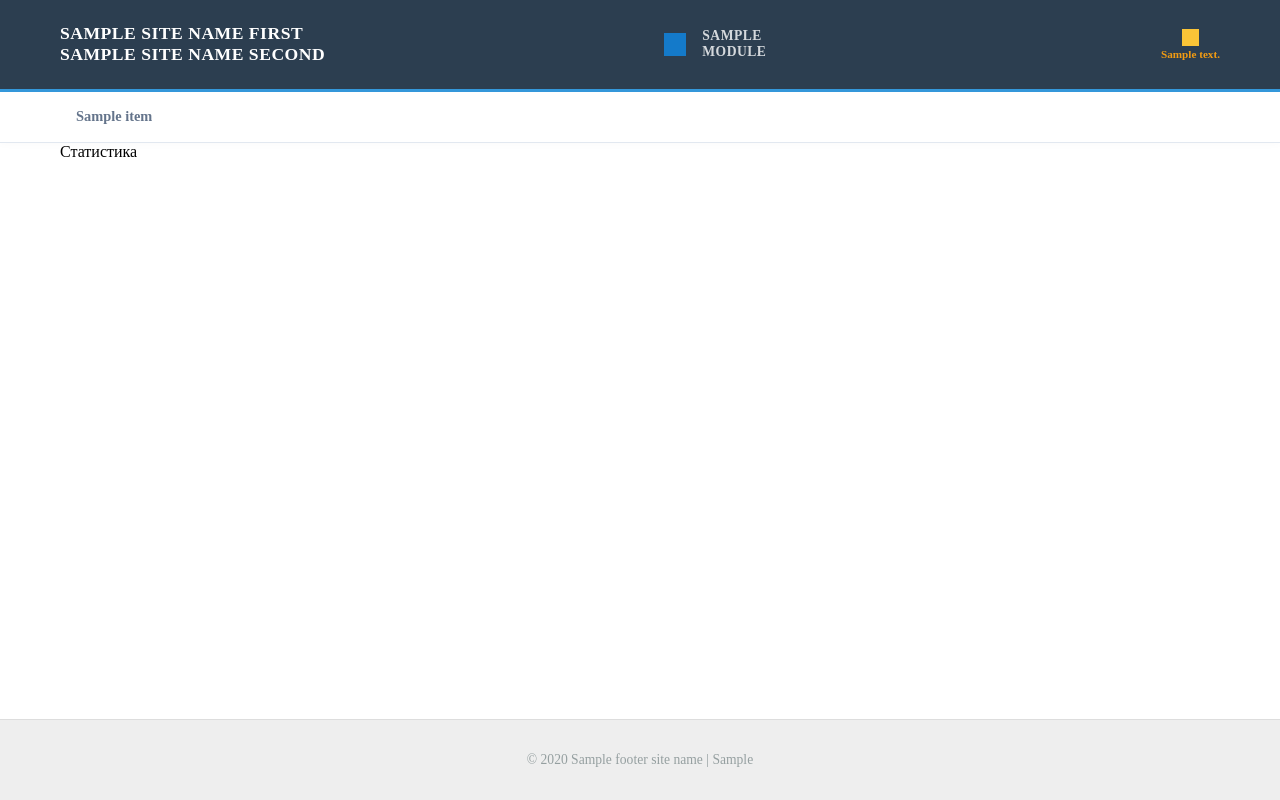
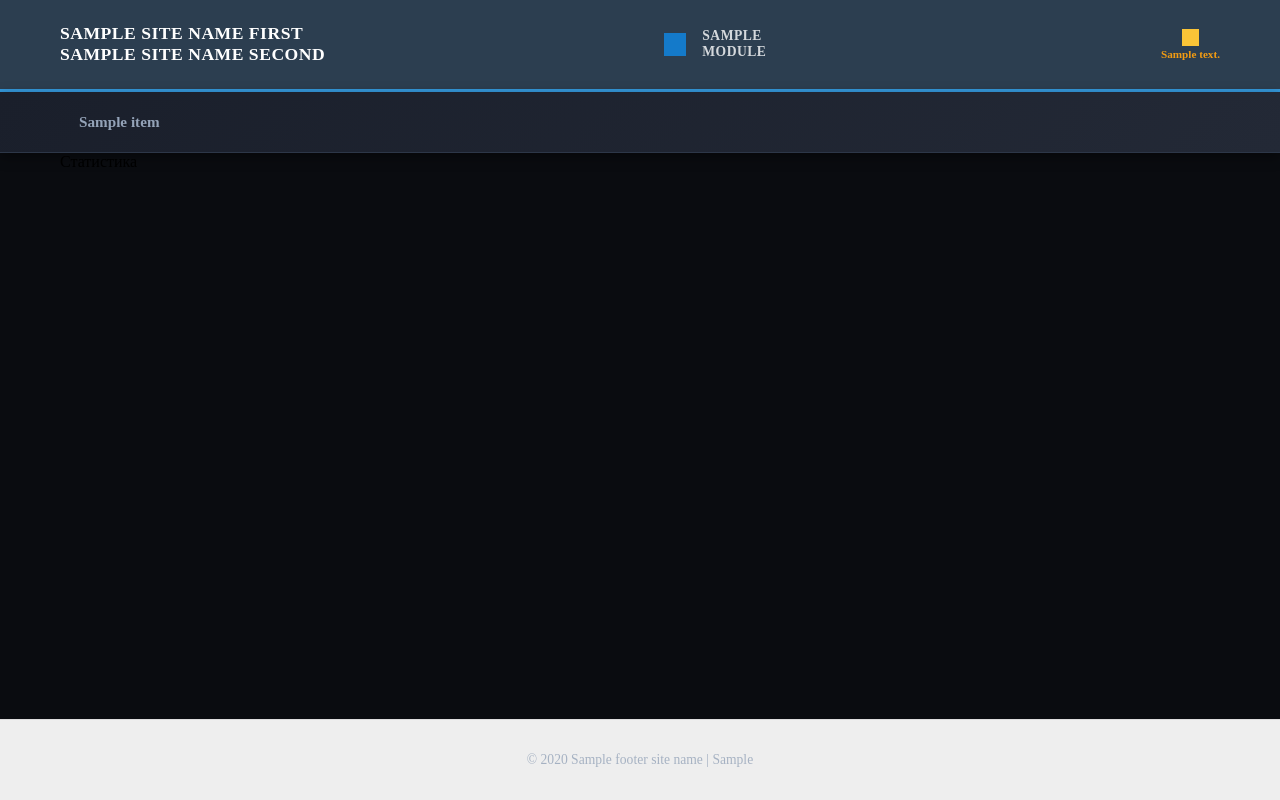
Before and after one commit to fghh111fghh/Depts, a Django app: template depts/app_bets/templates/app_bets/stats.html in a window 1280 px wide. Run offline with Django 5.2, Linux system fonts and the light colour scheme; the template is opened without the code that fills it: most values are stand-ins (such as "Sample title", 1, 10 or a date in 2020); grey boxes are pictures that could not be loaded.

Commit message:
Фиксация

```diff
--- a/depts/app_bets/static/app_bets/css/components/base.css
+++ b/depts/app_bets/static/app_bets/css/components/base.css
@@ -1,8 +1,48 @@
-/* ====== МЕНЮ ПРИЛОЖЕНИЯ СТАВОК ====== */
+/* ====== МЕНЮ ПРИЛОЖЕНИЯ СТАВОК (ТЁМНАЯ ТЕМА) ====== */
+
+:root {
+    --dark-bg-primary: #0a0c10;
+    --dark-bg-secondary: #14181f;
+    --dark-bg-card: #1a1f2b;
+    --dark-bg-elevated: #232936;
+    --dark-bg-light: #2d3442;
+
+    --accent-blue: #3b82f6;
+    --accent-blue-dark: #2563eb;
+    --accent-blue-light: #60a5fa;
+
+    --accent-purple: #8b5cf6;
+    --accent-purple-dark: #7c3aed;
+    --accent-purple-light: #a78bfa;
+
+    --accent-green: #10b981;
+    --accent-red: #ef4444;
+
+    --text-primary: #ffffff;
+    --text-secondary: #e2e8f0;
+    --text-muted: #94a3b8;
+
+    --border-dark: #2d3748;
+    --border-light: #4a5568;
+
+    --shadow-sm: 0 2px 8px rgba(0, 0, 0, 0.3);
+    --shadow-md: 0 4px 12px rgba(0, 0, 0, 0.4);
+    --shadow-glow-blue: 0 4px 15px rgba(59, 130, 246, 0.3);
+    --shadow-glow-purple: 0 4px 15px rgba(139, 92, 246, 0.3);
+}
+
+body {
+    background: var(--dark-bg-primary);
+}
+
 .bets-menu-wrapper {
-    background: white;
-    border-bottom: 1px solid #e2e8f0;
-    box-shadow: 0 2px 8px rgba(0,0,0,0.02);
+    background: linear-gradient(135deg, var(--dark-bg-card) 0%, var(--dark-bg-elevated) 100%);
+    border-bottom: 1px solid var(--border-dark);
+    box-shadow: var(--shadow-md);
+    position: sticky;
+    top: 0;
+    z-index: 100;
+    backdrop-filter: blur(10px);
 }
 
 .bets-menu-container {
@@ -12,12 +52,12 @@
     display: flex;
     justify-content: space-between;
     align-items: center;
-    min-height: 50px;
+    min-height: 60px;
 }
 
 .bets-menu-nav {
     display: flex;
-    gap: 5px;
+    gap: 8px;
     align-items: center;
     flex-wrap: wrap;
 }
@@ -25,60 +65,73 @@
 .bets-menu-item {
     display: flex;
     align-items: center;
-    padding: 8px 16px;
-    color: #64748b;
+    padding: 8px 18px;
+    color: var(--text-muted);
     text-decoration: none;
     font-weight: 600;
-    font-size: 0.9rem;
+    font-size: 0.95rem;
     border-radius: 30px;
-    transition: all 0.2s ease;
+    transition: all 0.3s ease;
     white-space: nowrap;
+    border: 1px solid transparent;
 }
 
 .bets-menu-item:hover {
-    color: #3498db;
-    background: #f8fafc;
+    color: var(--text-primary);
+    background: var(--dark-bg-light);
+    border-color: var(--accent-purple);
+    transform: translateY(-2px);
+    box-shadow: var(--shadow-glow-purple);
 }
 
 .bets-menu-item.active {
+    background: linear-gradient(135deg, var(--accent-blue), var(--accent-blue-dark));
     color: white;
-    background: #3498db;
+    border-color: transparent;
+    box-shadow: var(--shadow-glow-blue);
 }
 
 .bets-menu-actions {
     display: flex;
-    gap: 10px;
+    gap: 12px;
     align-items: center;
 }
 
 .bets-menu-action-btn {
-    padding: 6px 14px;
-    background: #f8fafc;
-    border: 1px solid #e2e8f0;
+    padding: 6px 16px;
+    background: var(--dark-bg-card);
+    border: 1px solid var(--border-dark);
     border-radius: 30px;
-    color: #0f172a;
+    color: var(--text-secondary);
     font-weight: 600;
-    font-size: 0.85rem;
+    font-size: 0.9rem;
     display: flex;
     align-items: center;
-    gap: 6px;
+    gap: 8px;
     cursor: pointer;
-    transition: all 0.2s ease;
+    transition: all 0.3s ease;
     text-decoration: none;
 }
 
 .bets-menu-action-btn:hover {
-    background: #3498db;
+    background: linear-gradient(135deg, var(--accent-purple), var(--accent-purple-dark));
     color: white;
-    border-color: #3498db;
+    border-color: transparent;
+    transform: translateY(-2px);
+    box-shadow: var(--shadow-glow-purple);
+}
+
+.bets-menu-action-btn i {
+    font-size: 0.9rem;
 }
 
 /* Адаптивность */
 @media (max-width: 768px) {
     .bets-menu-container {
         flex-direction: column;
-        gap: 10px;
-        padding: 10px 20px;
+        gap: 12px;
+        padding: 12px 20px;
+        min-height: auto;
     }
 
     .bets-menu-nav {
@@ -92,18 +145,39 @@
     }
 
     .bets-menu-item {
+        padding: 6px 14px;
+        font-size: 0.9rem;
+    }
+}
+
+@media (max-width: 480px) {
+    .bets-menu-nav {
+        gap: 5px;
+    }
+
+    .bets-menu-item {
+        padding: 8px 12px;
+        font-size: 0.85rem;
+    }
+
+    .bets-menu-action-btn {
         padding: 6px 12px;
         font-size: 0.85rem;
     }
 }
 
-@media (max-width: 480px) {
-    .bets-menu-nav {
-        gap: 3px;
+/* Анимация для меню */
+@keyframes slideDown {
+    from {
+        transform: translateY(-100%);
+        opacity: 0;
     }
-
-    .bets-menu-item {
-        padding: 8px 12px;
-        font-size: 0.8rem;
+    to {
+        transform: translateY(0);
+        opacity: 1;
     }
 }
+
+.bets-menu-wrapper {
+    animation: slideDown 0.3s ease forwards;
+}
```
